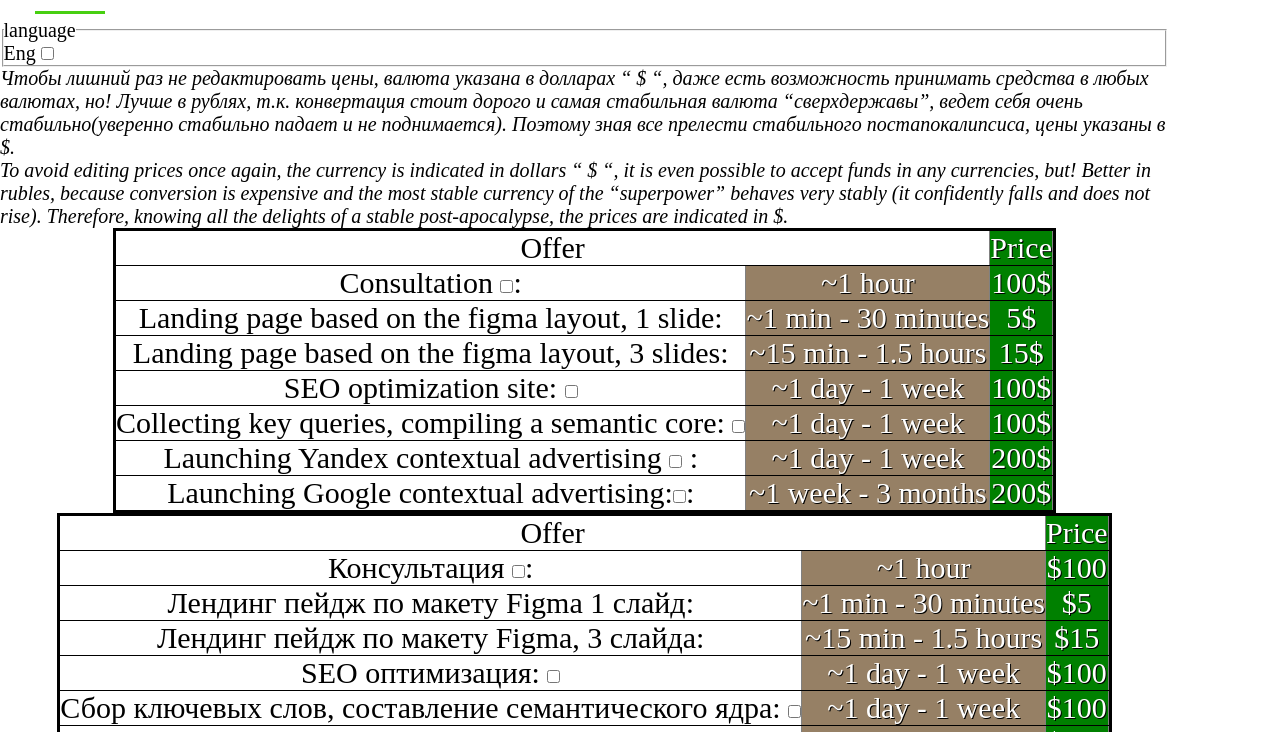
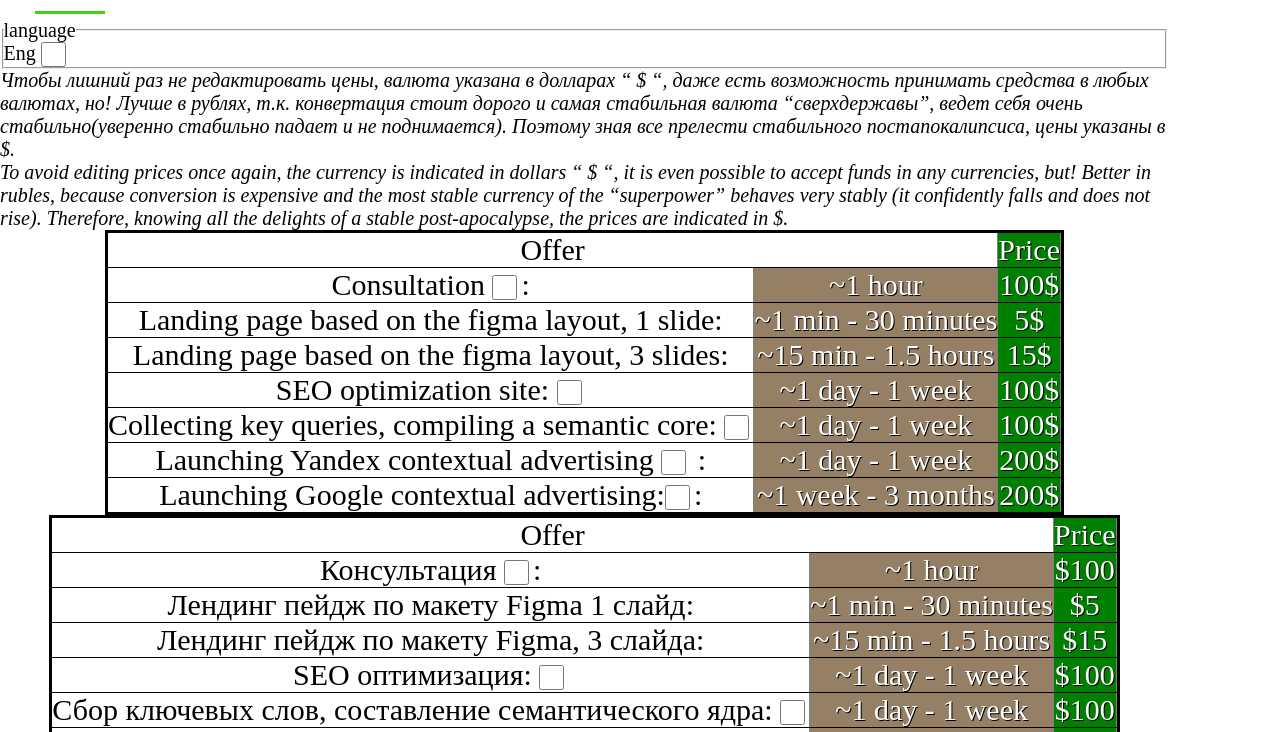
Before and after one commit to amir248/superpru, a website: page commercialOffer.html in a window 1280 px wide. Shown: the part 61-793 px from the top of the page. Drawn offline with Linux system fonts and the light colour scheme; a script that the page names is missing.

Commit message:
Final Fantasy exactly

```diff
--- a/commercialOffer.html
+++ b/commercialOffer.html
@@ -345,6 +345,15 @@
             body > main > article > section > h2{
                 display:none;
             }
+        }
+        input[type="checkbox"]{
+            font-size: 33px;
+            width:25px;
+            height:25px;
+            display:inline-block;
+            margin:-1px 4px 0 0;
+            vertical-align:middle;
+            cursor:pointer;
         }
     </style>
 </head>
--- a/site/js/data.js
+++ b/site/js/data.js
@@ -8,13 +8,16 @@ const month = ["01","02","03","04","05","06","07","08","09","10","11","12"];
 var dateString = new Date().toLocaleString("ru-RU", { timeZone: "Asia/Tomsk" });
 var date = new Date(dateString);
 var n = date.getDay();
+if(window.location.path=="/commercialOffer"){
+    console.log('right Path');
+}
 document.querySelector('#data1').innerHTML=dateString;
 
-console.log("Date String: ", dateString);
-console.log("Day:", n);
+// console.log("Date String: ", dateString);
+// console.log("Day:", n);
 
 let nameMonth = month[d.getMonth()];
-console.log(nameMonth);
+// console.log(nameMonth);
 // console.log(day);
 // document.querySelector('#dataMonth').innerHTML=nameMonth;
 // document.querySelector('#dataDay').innerHTML=day;
```
Also changed, not shown: calc.js (+2 -6 lines), site/js/additionalServices.js (+36 -36 lines).
